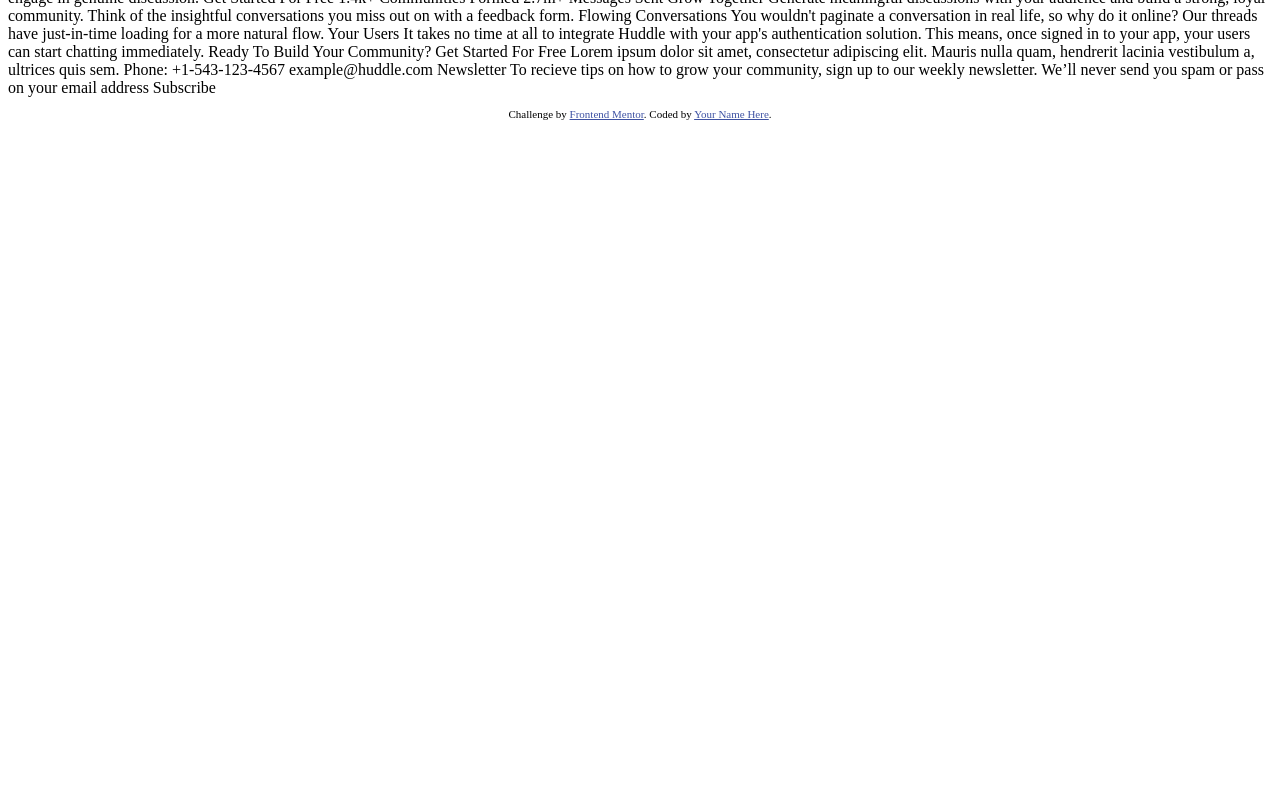
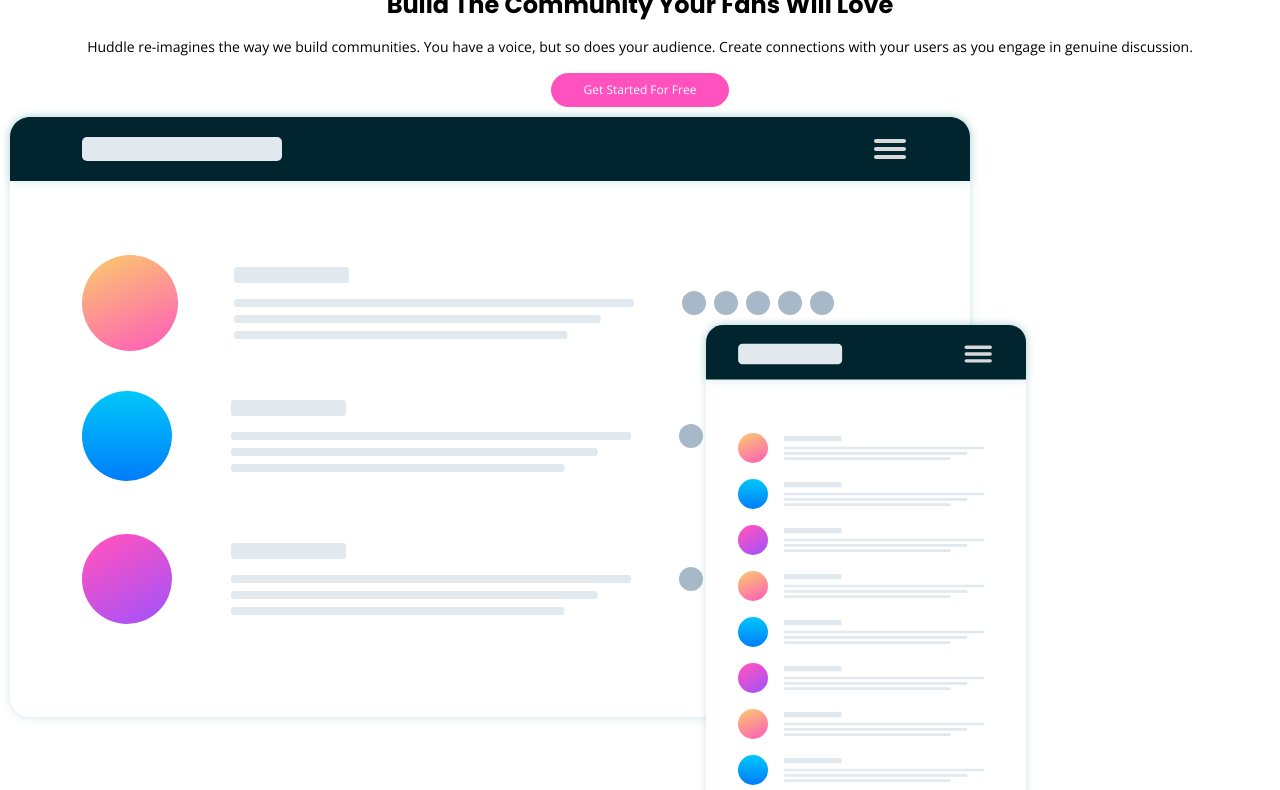
Before and after one commit to mirfanwebdev/frontendmentor-huddle-landingpage, a website: page index.html in a window 1280 px wide. Shown: the part 37-827 px from the top of the page. Before the commit the page ends 800 px from the top, so only its background shows below. Drawn offline with nearby package versions, Linux system fonts and the light colour scheme.

Commit message:
add navigation and hero section, migrate tailwind to cli

```diff
--- a/index.html
+++ b/index.html
@@ -1,66 +1,147 @@
 <!DOCTYPE html>
 <html lang="en">
   <head>
-  <meta charset="UTF-8">
-  <meta name="viewport" content="width=device-width, initial-scale=1.0"> <!-- displays site properly based on user's device -->
+    <meta charset="UTF-8" />
+    <meta name="viewport" content="width=device-width, initial-scale=1.0" />
+    <!-- displays site properly based on user's device -->
 
-  <link rel="icon" type="image/png" sizes="32x32" href="./images/favicon-32x32.png">
+    <link
+      rel="icon"
+      type="image/png"
+      sizes="32x32"
+      href="./images/favicon-32x32.png"
+    />
+    <link href="./output.css" rel="stylesheet" />
 
     <title>Frontend Mentor | Huddle landing page with curved sections</title>
 
     <!-- Feel free to remove these styles or customise in your own stylesheet 👍 -->
     <style>
-    .attribution { font-size: 11px; text-align: center; }
-    .attribution a { color: hsl(228, 45%, 44%); }
+      .attribution {
+        font-size: 11px;
+        text-align: center;
+      }
+      .attribution a {
+        color: hsl(228, 45%, 44%);
+      }
     </style>
+    <!-- <style>
+      @import url("https://fonts.googleapis.com/css2?family=Poppins:wght@700&display=swap");
+    </style>
+    <style>
+      @import url("https://fonts.googleapis.com/css2?family=Open+Sans:ital,wght@0,300..800;1,300..800&display=swap");
+    </style>
+    <script src="https://cdn.tailwindcss.com"></script>
+    <script>
+      tailwind.config = {
+        theme: {
+          extend: {
+            colors: {
+              pink: "hsl(322, 100%, 66%)",
+              lightPink: "hsl(321,100%,78%)",
+              lightRed: "hsl(0,100%,63%)",
+              darkCyan: "hsl(192,100%,9%)",
+              paleBlue: "hsl(207,100%,98%)",
+            },
+            fontFamily: {
+              heading: ["Poppins", "sans-serif"],
+              body: ['"Open Sans"'],
+            },
+          },
+        },
+      };
+    </script>
+    <style type="text/tailwindcss">
+      @layer base {
+        html {
+          font-family: "Open Sans", system-ui, sans-serif;
+        }
+      }
+    </style> -->
   </head>
   <body>
-  Try it free
-
+    <!--navigation-->
+    <nav class="flex justify-between items-center">
+      <div class="w-24">
+        <img class="object-cover" src="./assets/logo.svg" alt="logo" />
+      </div>
+      <button
+        class="border rounded-full border-lightPink px-4 py-1 font text-xs text-lightPink"
+      >
+        Try it Free
+      </button>
+    </nav>
+    <!--section header-->
+    <section class="flex flex-col text-center gap-4 mx-4">
+      <h1 class="font-heading font-bold text-2xl">
         Build The Community Your Fans Will Love
-
-  Huddle re-imagines the way we build communities. You have a voice, but so does
-  your audience. Create connections with your users as you engage in genuine discussion.
-
+      </h1>
+      <p class="text-sm">
+        Huddle re-imagines the way we build communities. You have a voice, but
+        so does your audience. Create connections with your users as you engage
+        in genuine discussion.
+      </p>
+      <button
+        class="w-fit m-auto py-2 px-8 border border-pink rounded-full bg-pink text-white text-xs"
+      >
         Get Started For Free
-
-  1.4k+
-  Communities Formed
-
-  2.7m+
-  Messages Sent
-
-  Grow Together
-  Generate meaningful discussions with your audience and build a strong, loyal community.
-  Think of the insightful conversations you miss out on with a feedback form.
-
-  Flowing Conversations
-  You wouldn't paginate a conversation in real life, so why do it online? Our threads have
-  just-in-time loading for a more natural flow.
-
-  Your Users
-  It takes no time at all to integrate Huddle with your app's authentication solution. This means,
-  once signed in to your app, your users can start chatting immediately.
-
-  Ready To Build Your Community?
-  Get Started For Free
-
-  Lorem ipsum dolor sit amet, consectetur adipiscing elit. Mauris nulla quam, hendrerit lacinia
-  vestibulum a, ultrices quis sem.
-
-  Phone: +1-543-123-4567
-  example@huddle.com
-
-  Newsletter
-  To recieve tips on how to grow your community, sign up to our weekly newsletter. We’ll never
-  send you spam or pass on your email address
-
-  Subscribe
+      </button>
+    </section>
+    <!--section hero-->
+    <section>
+      <img src="assets/screen-mockups.svg" alt="mockup" />
+      <div class="flex flex-col">
+        <!--communities-->
+        <div>
+          <img width="40" src="assets/icon-communities.svg" />
+          <h2 class="font-bold text-5xl">1.4k+</h2>
+          <p class="text-sm font-light">Communities Formed</p>
+        </div>
+        <!--messages-->
+        <div>
+          <img width="40" src="assets/icon-messages.svg" />
+          <h2 class="font-bold text-5xl">2.7m+</h2>
+          <p class="text-sm font-light">Messages Sent</p>
+        </div>
+      </div>
+    </section>
+    <!--grow-together-section-->
+    <section>
+      <img src="assets/bg-section-top-mobile-1.svg" />
+      <div class="flex flex-col items-center bg-paleBlue">
+        <img src="assets/illustration-grow-together.svg" />
+        <h2 class="font-heading font-bold text-xl">Grow Together</h2>
+        <p class="text-sm">
+          Generate meaningful discussions with your audience and build a strong,
+          loyal community. Think of the insightful conversations you miss out on
+          with a feedback form.
+        </p>
+      </div>
+      <img src="assets/bg-section-bottom-mobile-1.svg" />
+    </section>
+    <!-- Try it free Build The Community Your Fans Will Love Huddle re-imagines the
+    way we build communities. You have a voice, but so does your audience.
+    Create connections with your users as you engage in genuine discussion. Get
+    Started For Free 1.4k+ Communities Formed 2.7m+ Messages Sent Grow Together
+    Generate meaningful discussions with your audience and build a strong, loyal
+    community. Think of the insightful conversations you miss out on with a
+    feedback form. Flowing Conversations You wouldn't paginate a conversation in
+    real life, so why do it online? Our threads have just-in-time loading for a
+    more natural flow. Your Users It takes no time at all to integrate Huddle
+    with your app's authentication solution. This means, once signed in to your
+    app, your users can start chatting immediately. Ready To Build Your
+    Community? Get Started For Free Lorem ipsum dolor sit amet, consectetur
+    adipiscing elit. Mauris nulla quam, hendrerit lacinia vestibulum a, ultrices
+    quis sem. Phone: +1-543-123-4567 example@huddle.com Newsletter To recieve
+    tips on how to grow your community, sign up to our weekly newsletter. We’ll
+    never send you spam or pass on your email address Subscribe -->
 
     <footer>
       <p class="attribution">
-      Challenge by <a href="https://www.frontendmentor.io?ref=challenge" target="_blank">Frontend Mentor</a>.
-      Coded by <a href="#">Your Name Here</a>.
+        Challenge by
+        <a href="https://www.frontendmentor.io?ref=challenge" target="_blank"
+          >Frontend Mentor</a
+        >. Coded by <a href="https://mirfandev.tech">M. Irfan</a>.
       </p>
     </footer>
   </body>
--- /dev/null
+++ b/input.css
@@ -0,0 +1,11 @@
+@import url("https://fonts.googleapis.com/css2?family=Poppins:wght@700&display=swap");
+@import url("https://fonts.googleapis.com/css2?family=Open+Sans:ital,wght@0,300..800;1,300..800&display=swap");
+@tailwind base;
+@tailwind components;
+@tailwind utilities;
+
+@layer base {
+  html {
+    font-family: "Open Sans", system-ui, sans-serif;
+  }
+}
--- /dev/null
+++ b/package.json
@@ -0,0 +1,5 @@
+{
+  "devDependencies": {
+    "tailwindcss": "^3.4.3"
+  }
+}
--- /dev/null
+++ b/tailwind.config.js
@@ -0,0 +1,20 @@
+/** @type {import('tailwindcss').Config} */
+module.exports = {
+  content: ["index.html"],
+  theme: {
+    extend: {
+      colors: {
+        pink: "hsl(322, 100%, 66%)",
+        lightPink: "hsl(321,100%,78%)",
+        lightRed: "hsl(0,100%,63%)",
+        darkCyan: "hsl(192,100%,9%)",
+        paleBlue: "hsl(207,100%,98%)",
+      },
+      fontFamily: {
+        heading: ["Poppins", "sans-serif"],
+        body: ['"Open Sans"'],
+      },
+    },
+  },
+  plugins: [],
+};
```
Also changed, not shown: output.css (added), 2 other files. Lines whose indentation alone changed are shown as unchanged.
